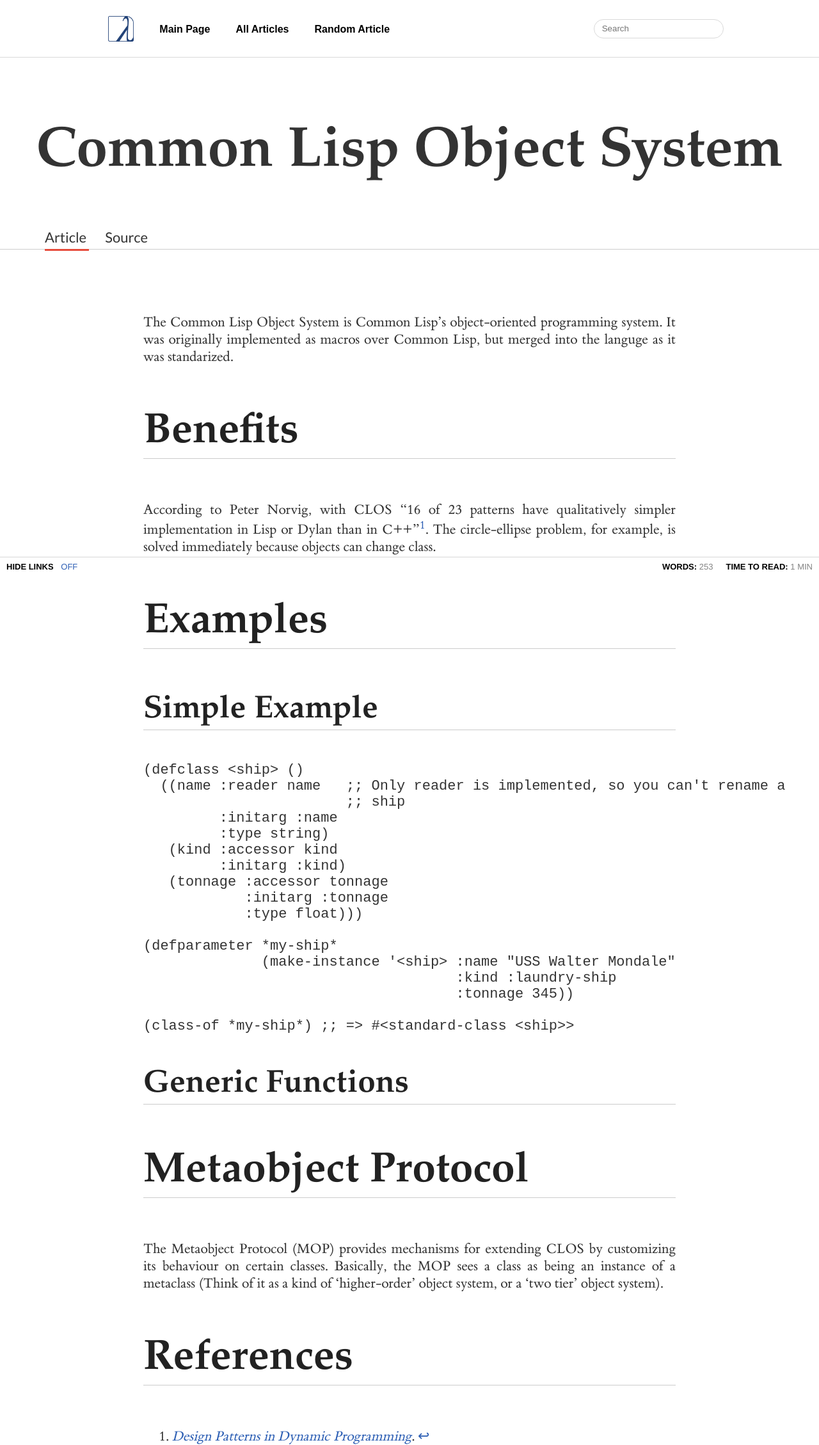
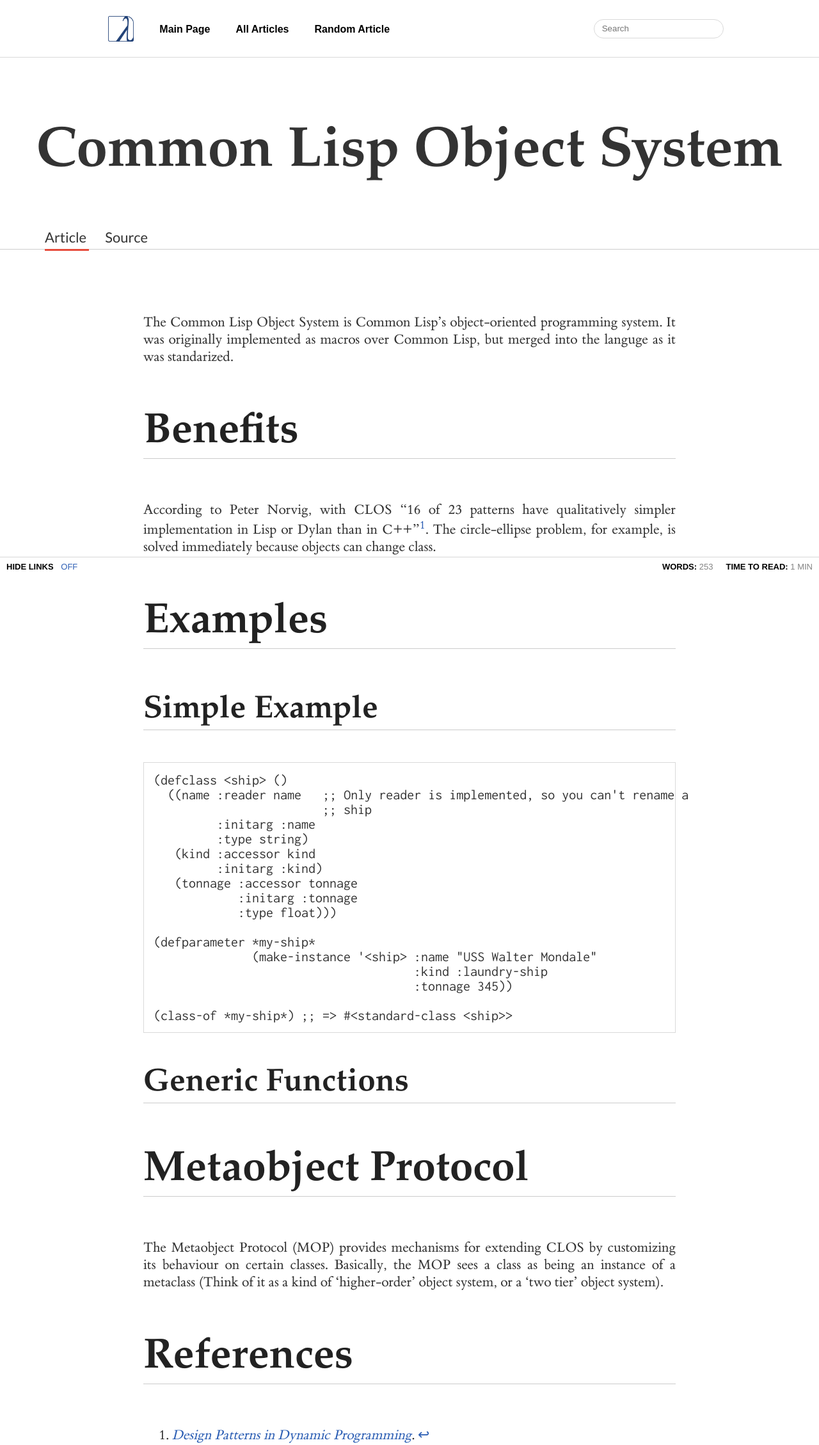
Before and after one commit to LispLang/lisplang.github.io, a Jekyll site: the page built from wiki/_posts/2016-01-01-clos.md, in a window 1280 px wide. Shown: the whole page at 64% size. Built offline with Jekyll 4.4.1, drawn with Linux system fonts in a browser that asks for light colours.

Commit message:
Better code style

```diff
--- a/assets/css/wiki.scss
+++ b/assets/css/wiki.scss
@@ -260,6 +260,15 @@ main.article {
             }
         }
 
+        pre {
+            border: 1px solid #d9d9d9;
+            padding: 15px;
+        }
+
+        pre, pre code, pre span {
+            font-family: 'Inconsolata', monospace !important;
+        }
+
         img {
             display: block;
             margin: 70px auto;
```
